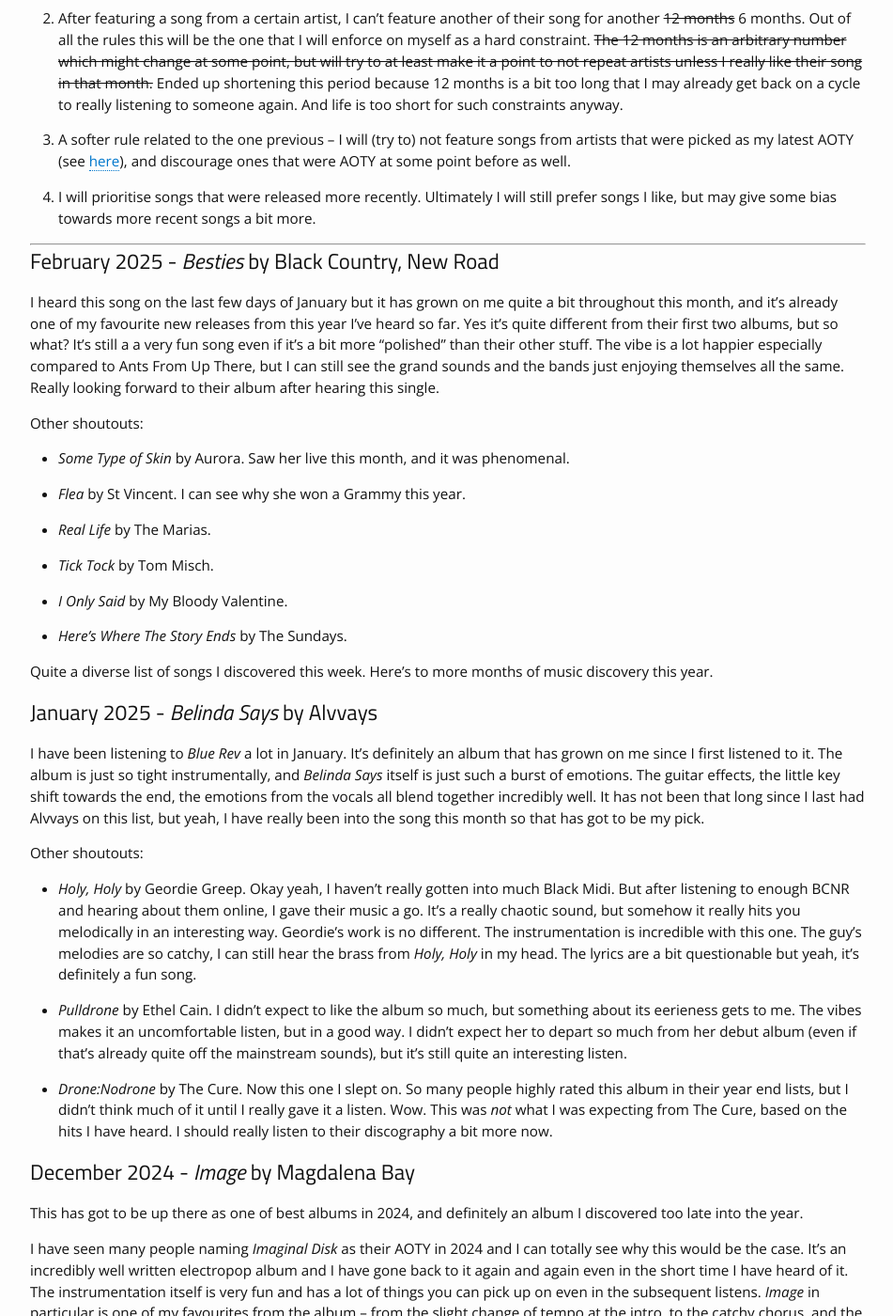
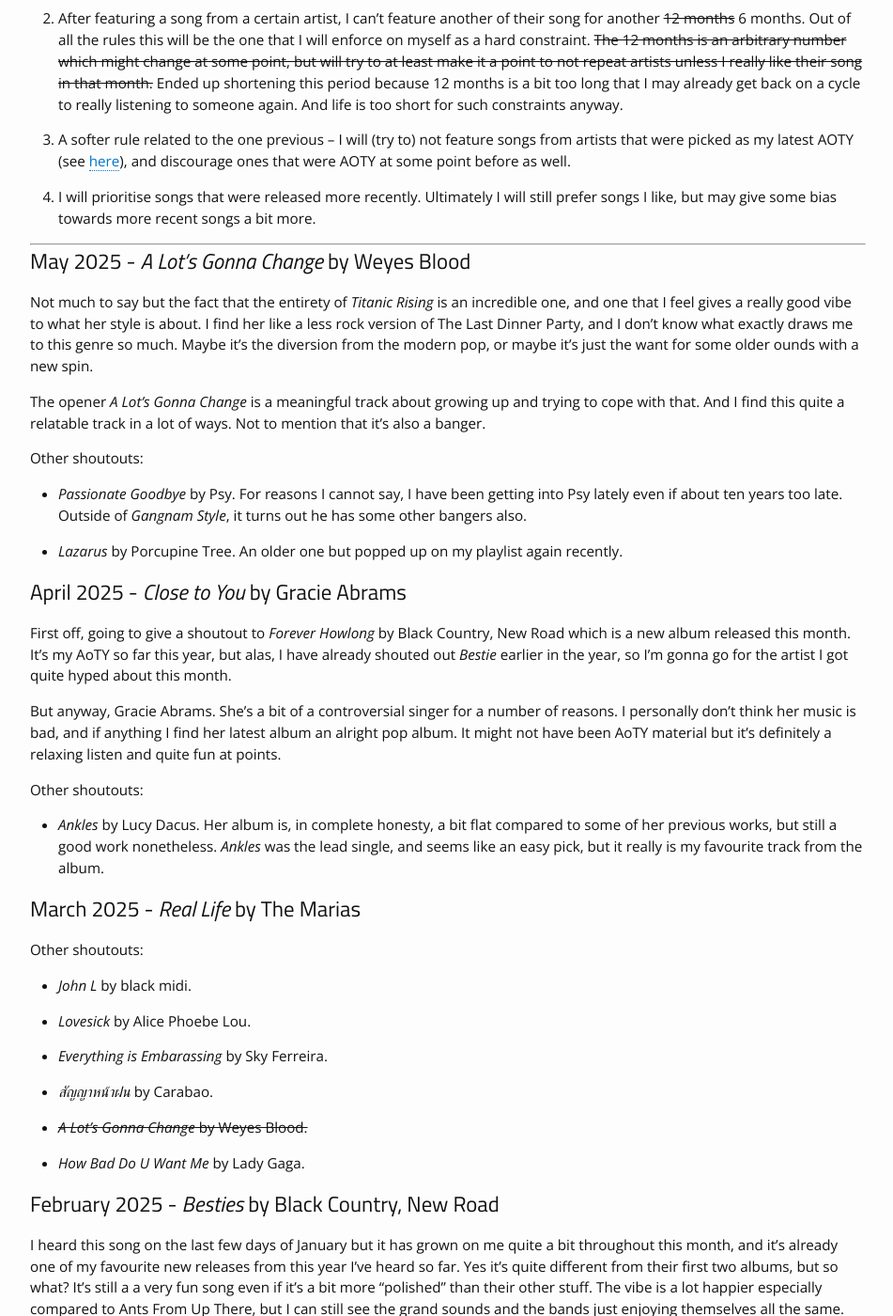
Before and after one commit to apivich-h/apivich-h.github.io, a Jekyll site: the page built from _posts/music/2000-01-01-monthly-music-recs.md, in a window 1280 px wide and 1400 px high, scrolled down 329 px. Shown: the whole window at 94% size, without its empty margins (163-1114 px from the left). Built offline with Jekyll 4.4.1, drawn with Linux system fonts in a browser that asks for light colours; some of the changed text lies outside the part shown.

Commit message:
Update 2000-01-01-monthly-music-recs.md

```diff
--- a/_posts/music/2000-01-01-monthly-music-recs.md
+++ b/_posts/music/2000-01-01-monthly-music-recs.md
@@ -17,6 +17,44 @@
 
 ---
 
+## May 2025 - _A Lot's Gonna Change_ by Weyes Blood
+
+Not much to say but the fact that the entirety of _Titanic Rising_ is an incredible one, and one that I feel gives a really good vibe to what her style is about. I find her like a less rock version of The Last Dinner Party, and I don't know what exactly draws me to this genre so much. Maybe it's the diversion from the modern pop, or maybe it's just the want for some older ounds with a new spin.
+
+The opener _A Lot's Gonna Change_ is a meaningful track about growing up and trying to cope with that. And I find this quite a relatable track in a lot of ways. Not to mention that it's also a banger.
+
+Other shoutouts:
+
+- _Passionate Goodbye_ by Psy. For reasons I cannot say, I have been getting into Psy lately even if about ten years too late. Outside of _Gangnam Style_, it turns out he has some other bangers also.
+
+- _Lazarus_ by Porcupine Tree. An older one but popped up on my playlist again recently.
+
+## April 2025 - _Close to You_ by Gracie Abrams
+
+First off, going to give a shoutout to _Forever Howlong_ by Black Country, New Road which is a new album released this month. It's my AoTY so far this year, but alas, I have already shouted out _Bestie_ earlier in the year, so I'm gonna go for the artist I got quite hyped about this month.
+
+But anyway, Gracie Abrams. She's a bit of a controversial singer for a number of reasons. I personally don't think her music is bad, and if anything I find her latest album an alright pop album. It might not have been AoTY material but it's definitely a relaxing listen and quite fun at points.
+
+Other shoutouts:
+
+- _Ankles_ by Lucy Dacus. Her album is, in complete honesty, a bit flat compared to some of her previous works, but still a good work nonetheless. _Ankles_ was the lead single, and seems like an easy pick, but it really is my favourite track from the album.
+
+## March 2025 - _Real Life_ by The Marias
+
+Other shoutouts:
+
+- _John L_ by black midi.
+
+- _Lovesick_ by Alice Phoebe Lou.
+
+- _Everything is Embarassing_ by Sky Ferreira.
+
+- _สัญญาหน้าฝน_ by Carabao.
+
+- ~~_A Lot's Gonna Change_ by Weyes Blood.~~
+
+- _How Bad Do U Want Me_ by Lady Gaga.
+
 ## February 2025 - _Besties_ by Black Country, New Road
 
 I heard this song on the last few days of January but it has grown on me quite a bit throughout this month, and it's already one of my favourite new releases from this year I've heard so far. Yes it's quite different from their first two albums, but so what? It's still a a very fun song even if it's a bit more "polished" than their other stuff. The vibe is a lot happier especially compared to Ants From Up There, but I can still see the grand sounds and the bands just enjoying themselves all the same. Really looking forward to their album after hearing this single.
@@ -27,7 +65,7 @@
 
 - _Flea_ by St Vincent. I can see why she won a Grammy this year.
 
-- _Real Life_ by The Marias.
+- ~~_Real Life_ by The Marias.~~
 
 - _Tick Tock_ by Tom Misch.
 
@@ -48,6 +86,8 @@
 - _Pulldrone_ by Ethel Cain. I didn't expect to like the album so much, but something about its eerieness gets to me. The vibes makes it an uncomfortable listen, but in a good way. I didn't expect her to depart so much from her debut album (even if that's already quite off the mainstream sounds), but it's still quite an interesting listen.
 
 - _Drone:Nodrone_ by The Cure. Now this one I slept on. So many people highly rated this album in their year end lists, but I didn't think much of it until I really gave it a listen. Wow. This was _not_ what I was expecting from The Cure, based on the hits I have heard. I should really listen to their discography a bit more now.
+
+- ~~_Besties_ by Black Country, New Road~~
 
 ## December 2024 - _Image_ by Magdalena Bay
 
@@ -154,7 +194,9 @@
 
 - _But Not Kiss_ by Faye Webster.
 
-These are pretty much some of the 2024 albums that I enjoyed thus far (note -- the shoutout originally featured Chappell Roan but was removed because I selected one of her songs for July's MMR instead).
+- ~~_Femininomenon_ by Chappell Roan~~
+
+These are pretty much some of the 2024 albums that I enjoyed thus far.
 
 ---
 
```
